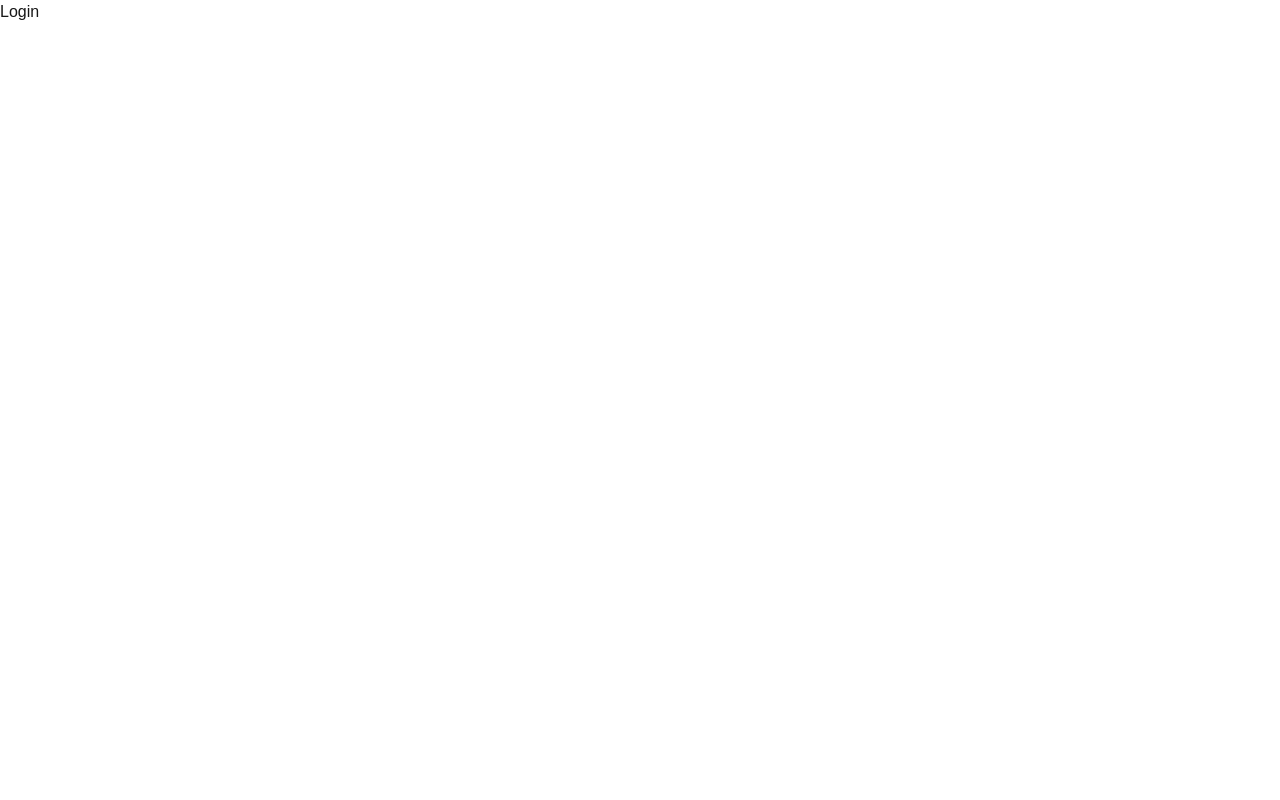
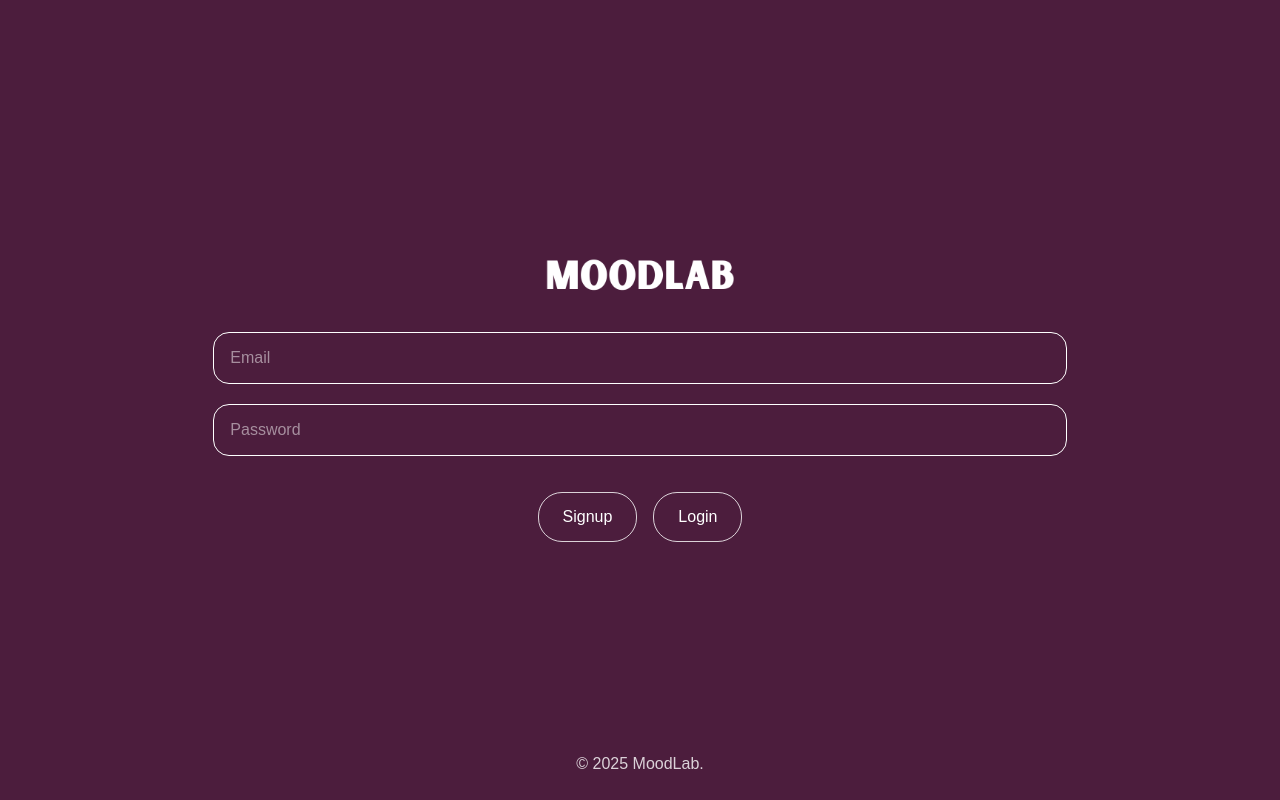
Before and after one commit to ljames97/mood-lab, a Next.js app: page /auth in a window 1280 px wide. Built offline with nearby package versions, Linux system fonts and the light colour scheme.

Commit message:
basic auth page

```diff
--- a/src/app/globals.css
+++ b/src/app/globals.css
@@ -38,3 +38,11 @@ body {
   color: var(--foreground);
   font-family: Arial, Helvetica, sans-serif;
 }
+
+input {
+  border: solid 1px white;
+  border-radius: 16px;
+  padding: 0.8rem 1rem;
+  width: 100%;
+
+}
--- a/src/components/auth/Auth.tsx
+++ b/src/components/auth/Auth.tsx
@@ -1,7 +1,30 @@
 // Auth.tsx
+
+import Logo from "../home/Logo";
 
 export default function Auth() {
   return (
-    <div>Login</div>
+    <div className="bg-primary-darkest h-screen flex flex-col justify-center items-center">
+      <Logo />
+      <form className="flex flex-col items-center text-white gap-5 w-2/3 mt-10">
+        <label className="hidden" htmlFor="email">Email</label>
+        <input
+          type="email"
+          id="email"
+          placeholder="Email"
+        />
+        <label className="hidden" htmlFor="password">Password</label>
+        <input
+          type="password"
+          id="password"
+          placeholder="Password"
+        />
+        <div className="flex gap-4 mt-4">
+          <button className="border border-white/80 rounded-3xl p-3 px-6">Signup</button>
+          <button className="border border-white/80 rounded-3xl p-3 px-6">Login</button>
+        </div>
+      </form>
+      <p className="text-white/80 pb-6 fixed bottom-0">© 2025 MoodLab.</p>
+    </div>
   )
 }
--- a/src/components/home/Header.tsx
+++ b/src/components/home/Header.tsx
@@ -7,6 +7,14 @@ export default function Header() {
   return (
     <div className="flex justify-between align-center p-6 bg-primary-darkest">
       <Logo />
+      <div className="flex rounded-full bg-white p-2">
+        <svg xmlns="http://www.w3.org/2000/svg" fill="#4C1D3D" version="1.1" id="Capa_1" width="20px" height="20px" viewBox="0 0 45.402 45.402">
+          <g>
+            <path d="M41.267,18.557H26.832V4.134C26.832,1.851,24.99,0,22.707,0c-2.283,0-4.124,1.851-4.124,4.135v14.432H4.141   c-2.283,0-4.139,1.851-4.138,4.135c-0.001,1.141,0.46,2.187,1.207,2.934c0.748,0.749,1.78,1.222,2.92,1.222h14.453V41.27   c0,1.142,0.453,2.176,1.201,2.922c0.748,0.748,1.777,1.211,2.919,1.211c2.282,0,4.129-1.851,4.129-4.133V26.857h14.435   c2.283,0,4.134-1.867,4.133-4.15C45.399,20.425,43.548,18.557,41.267,18.557z"/>
+          </g>
+        </svg>
+      </div>
+
       <ProfilePhoto />
 
     </div>
--- a/src/components/home/HomePage.tsx
+++ b/src/components/home/HomePage.tsx
@@ -5,7 +5,7 @@ import MyBoards from "./MyBoards";
 
 export default function HomePage() {
   return (
-    <div className="flex flex-col h-screen">
+    <div className="flex flex-col h-screen bg-gray-100">
       <Header />
       <div className="flex-1 overflow-y-auto">
         <MyBoards />
--- a/src/components/home/MyBoards.tsx
+++ b/src/components/home/MyBoards.tsx
@@ -7,7 +7,6 @@ export default function MyBoards() {
   return (
     <div className=" my-12 flex flex-col items-center justify-center">
       <h1 className="text-center text-4xl">My Boards</h1>
-      <button className="mt-8 p-4 bg-primary-darkest rounded-3xl text-white px-6">Create</button>
       <div className="mt-8 gap-8 grid grid-cols-2 w-3/4 place-items-center">
         {dummyBoards.map((board, index) => (
           <BoardWidget board={board} key={index} />
```
